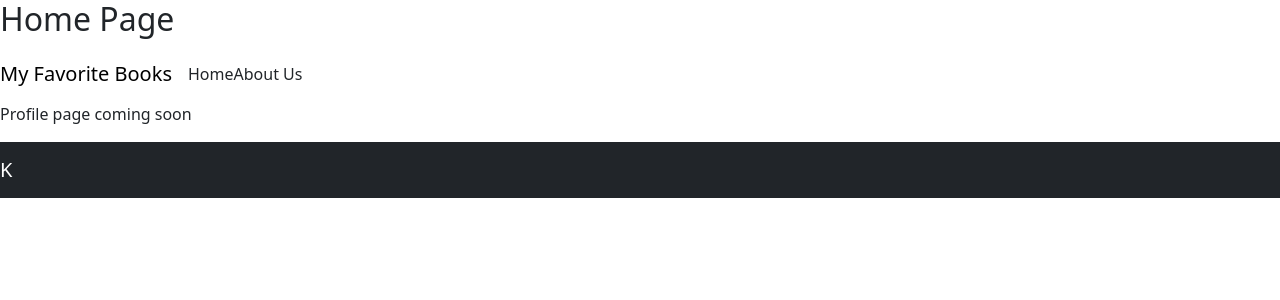
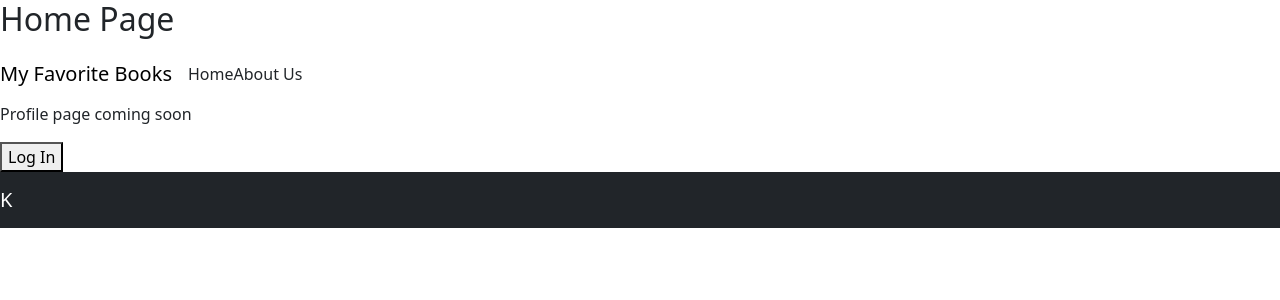
Before and after one commit to Cheeseman757/can-of-books, a React (Vite) app: page /about in a window 1280 px wide. Shown: the top 300 px of the page. Built offline with nearby package versions, Linux system fonts and the light colour scheme; no server answers.

Commit message:
added AUTH0 features, still not working

```diff
--- a/package.json
+++ b/package.json
@@ -10,6 +10,7 @@
     "preview": "vite preview"
   },
   "dependencies": {
+    "@auth0/auth0-react": "^2.2.4",
     "axios": "^1.6.7",
     "bootstrap": "^5.3.3",
     "express": "^4.18.3",
--- a/src/App.jsx
+++ b/src/App.jsx
@@ -1,12 +1,9 @@
 import React from 'react';
-import { useState } from 'react';
-
-import About from './About';
-import BestBooks from './BestBooks';
-
+import { useState, useEffect } from 'react';
+import About from './About.jsx';
+import BestBooks from './BestBooks.jsx';
 import Header from './Header';
 import Footer from './Footer';
-
 import Button from 'react-bootstrap/Button';
 import 'bootstrap/dist/css/bootstrap.min.css';
 import {
@@ -15,8 +12,22 @@ import {
   Route
 } from "react-router-dom";
 import BookFormModal from './BookFormModal';
+import LoginButton from './LoginButton.jsx';
+import { useAuth0 } from "@auth0/auth0-react";
+
+
 
 function App() {
+  let {getIdTokenClaims} = useAuth0();
+
+    const fetchToken = async () => {
+      let response = await getIdTokenClaims();
+      console.log(response);
+    }
+
+      useEffect (() => {
+        fetchToken();
+      });
   const [show, setShow] = useState(false);
   const [moviesData, setMoviesData] = useState([])
   const [bookId, setBookId] = useState(null);
@@ -38,6 +49,7 @@ function App() {
           <Route exact path="/about" element={<About />} />
         </Routes>
       </Router>
+      <LoginButton />
       <Footer />
     </>
   );
--- a/src/BestBooks.jsx
+++ b/src/BestBooks.jsx
@@ -12,6 +12,10 @@ const SERVER_URL = import.meta.env.VITE_SERVER_URL;
 function BestBooks(props)  {
   const [data, setData] = useState([])
   useEffect(() => {
+
+    ///////Add new code somehwere here
+    // modify axios.get to add the authorization
+
     axios.get(`${SERVER_URL}/books`)
       .then(response => {
         console.log(response.data);
--- /dev/null
+++ b/src/LoginButton.jsx
@@ -0,0 +1,9 @@
+import { useAuth0 } from "@auth0/auth0-react";
+
+const LoginButton = () => {
+  const { loginWithRedirect } = useAuth0();
+
+  return <button onClick={() => loginWithRedirect()}>Log In</button>;
+};
+
+export default LoginButton;
--- a/src/main.jsx
+++ b/src/main.jsx
@@ -1,6 +1,7 @@
 import React from 'react';
 import ReactDOM from 'react-dom/client';
 import App from './App';
+import { Auth0Provider } from '@auth0/auth0-react';
 
 function Home() {
   return (
@@ -11,13 +12,24 @@ function Home() {
   );
 }
 
-
+let CLIENT_ID = import.meta.env.VITE_AUTH0_CLIENT_ID;
+let DOMAIN = import.meta.env.VITE_AUTH0_DOMAIN;
+let REDIRECT_URI = import.meta.env.VITE_AUTH0_REDIRECT_URI;
 
 const root = ReactDOM.createRoot(document.getElementById('root'));
 root.render(
   <React.StrictMode>
-    <Home />
-    <App />
+    <Auth0Provider
+      Auth0Provider
+      domain={DOMAIN}
+      clientId={CLIENT_ID}
+      authorizationParams={{
+        redirect_uri: REDIRECT_URI
+      }}
+      >
+      <Home />
+      <App />
+    </Auth0Provider>
   </React.StrictMode>
 );
 
```
Also changed, not shown: 1 other file (tests, documents, lock files or other folders).
